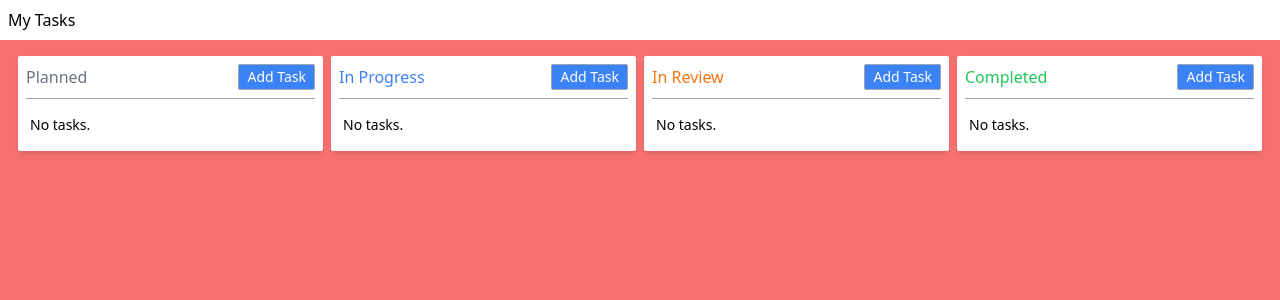
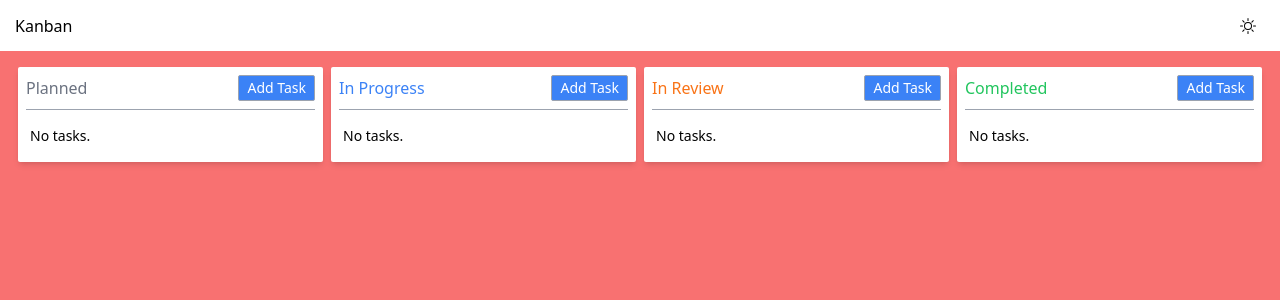
Before and after one commit to shreyanshu32/kanbanFinal, a React (Vite) app: page / in a window 1280 px wide. Shown: the top 300 px of the page. Built offline with nearby package versions, Linux system fonts and the light colour scheme.

Commit message:
implemented dark mode

```diff
--- a/src/components/Container.tsx
+++ b/src/components/Container.tsx
@@ -4,7 +4,7 @@ import Button from "./Button";
 import Task from "./Task";
 import TaskForm from "./TaskForm";
 import classNames from "classnames";
-import formatDate from "../utility/formatDate";
+import formatDate from "../utils/formatDate";
 type Props = {
   state: string;
 };
@@ -30,7 +30,7 @@ const Container = ({ state }: Props) => {
   };
   return (
     <section
-      className="bg-white w-[305px] h-fit p-2 rounded-sm shadow-md"
+      className="bg-white dark:bg-gray-200 w-[305px] h-fit p-2 rounded-sm shadow-md"
       onDragOver={(e) => {
         e.preventDefault();
         setIsDropping(true);
--- a/src/components/Header.tsx
+++ b/src/components/Header.tsx
@@ -1,5 +1,28 @@
+import { useEffect } from "react";
+import { BsFillMoonFill, BsSun } from "react-icons/bs";
+import useTaskStore from "../data/store";
 const Header = () => {
-  return <header className="w-full bg-white p-2">My Tasks</header>;
+  const { darkMode, setDarkMode } = useTaskStore();
+  const toggleDarkMode = () => {
+    if (darkMode) document.documentElement.classList.add("dark");
+    else document.documentElement.classList.remove("dark");
+  };
+  useEffect(() => {
+    toggleDarkMode();
+  }, [darkMode]);
+  return (
+    <header className="w-full bg-white p-2 dark:bg-[#181B20] dark:text-white">
+      <div className="max-w-[1250px] mx-auto flex items-center justify-between">
+        <h1>Kanban</h1>
+        <button
+          className="hover:bg-gray-100 active:bg-white dark:active:bg-gray-600 dark:hover:bg-gray-700 h-[35px] w-[35px] grid place-content-center rounded-full"
+          onClick={() => setDarkMode()}
+        >
+          {darkMode ? <BsFillMoonFill /> : <BsSun />}
+        </button>
+      </div>
+    </header>
+  );
 };
 
 export default Header;
--- a/src/components/TaskForm.tsx
+++ b/src/components/TaskForm.tsx
@@ -26,16 +26,16 @@ const TaskForm = ({
   return (
     <section
       onClick={() => setTaskState(false)}
-      className="absolute top-0 left-0 h-screen w-screen bg-[#ff92929c] grid place-content-center"
+      className="absolute top-0 left-0 h-screen w-screen bg-[#381717b9] dark:bg-[#484848b6] grid place-content-center"
     >
       <div
-        className="p-2 px-4 rounded-sm bg-white"
+        className="p-2 px-4 rounded-sm bg-white dark:bg-gray-600 text-white"
         onClick={(e) => e.stopPropagation()}
       >
         <h1 className="pb-1 font-[500]">{status}</h1>
         <div className="flex gap-1 pb-2">
           <input
-            className="p-1 w-[270px] text-sm outline-none border-2 border-blue-400 rounded-sm"
+            className="p-1 w-[270px] text-sm outline-none border-2 border-blue-400 rounded-sm text-black"
             placeholder="Add task"
             type="text"
             value={inputValue}
--- a/src/data/store.ts
+++ b/src/data/store.ts
@@ -4,21 +4,13 @@ import { TaskType } from "../components/Task";
 
 interface TaskStore {
   tasks: TaskType[];
-  addTask: (
-    id: number,
-    tile: string,
-    state: string,
-    date: string
-  ) => void;
+  darkMode: boolean;
+  setDarkMode: () => void;
+  addTask: (id: number, tile: string, state: string, date: string) => void;
   deleteTask: (id: number) => void;
   draggedTask: number;
   setDraggedTask: (id: number) => void;
-  moveTask: (
-    id: number,
-    title: string,
-    state: string,
-    date: string
-  ) => void;
+  moveTask: (id: number, title: string, state: string, date: string) => void;
 }
 
 const useTaskStore = create<TaskStore>()(
@@ -26,6 +18,9 @@ const useTaskStore = create<TaskStore>()(
     persist(
       (set) => ({
         tasks: [],
+        darkMode: false,
+        setDarkMode: () =>
+          set((store) => ({ darkMode: store.darkMode ? false : true })),
         draggedTask: 0,
         addTask: (id, title, state, date) =>
           set((store) => ({
--- a/src/main.tsx
+++ b/src/main.tsx
@@ -5,7 +5,7 @@ import Container from "./components/Container";
 import Header from "./components/Header";
 ReactDOM.createRoot(document.getElementById("root")!).render(
   <React.StrictMode>
-    <section className=" bg-red-400 min-h-screen">
+  <section className=" bg-red-400 min-h-screen dark:bg-[#23272F] ">
       <Header />
       <section className="flex gap-2 p-2 py-4 mx-auto w-fit flex-wrap ">
         <Container state="Planned" />
--- a/tailwind.config.js
+++ b/tailwind.config.js
@@ -1,6 +1,7 @@
 /** @type {import('tailwindcss').Config} */
 export default {
   content: ["./index.html", "./src/**/*.{js,ts,jsx,tsx}"],
+  darkMode: "class",
   theme: {
     extend: {},
   },
```
Also changed, not shown: src/utils/formatDate.ts (renamed from src/utility/formatDate.ts).
